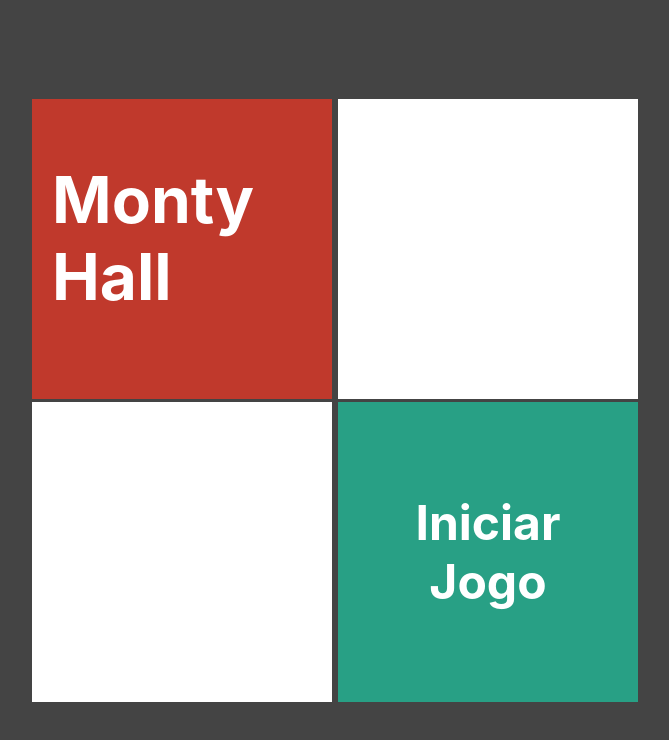
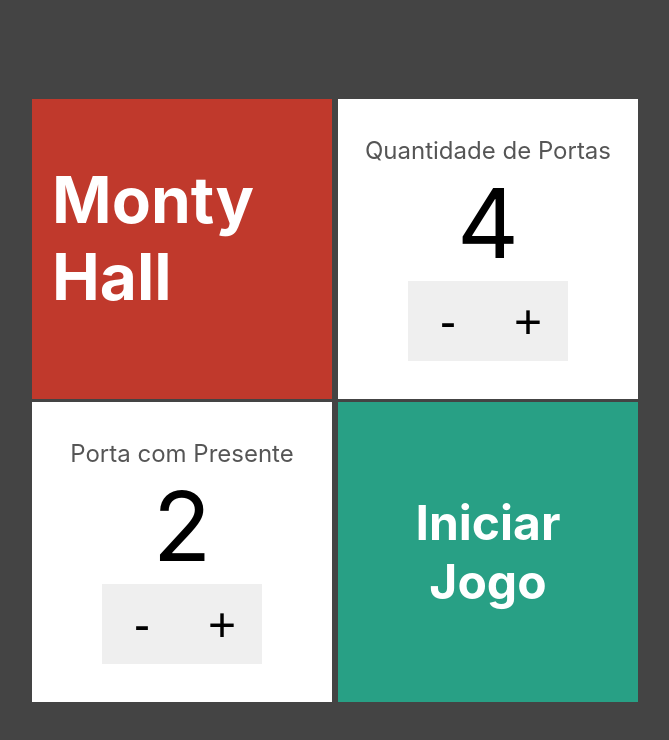
Before and after one commit to AlissonDavisAlmeida/Nextjs-Projeto-MontyHall, a Next.js app: page / in a window 1280 px wide. Shown: the top 740 px of the page, without its empty margins (305-974 px from the left). Built offline with nearby package versions, Linux system fonts and the light colour scheme.

Commit message:
alterações dia 05.11.2021

```diff
--- /dev/null
+++ b/components/EntradaNumerica.tsx
@@ -0,0 +1,32 @@
+import styles from "../styles/entrada.module.css"
+
+interface EntradaNumericaProps{
+    text : string
+    value : number
+    onChange : (newValue : number) => void
+}
+
+
+function EntradaNumerica(props) {
+
+    const dec = () =>{
+       return props.onChange(props.value-1)
+    }
+
+    const inc = () =>{
+       return props.onChange(props.value+1)
+    }
+
+    return (
+        <div className={styles.entradaNumerica}>
+            <span className={styles.text}>{props.text}</span>
+            <span className={styles.value}>{props.value}</span>
+            <div className={styles.botoes}>
+                <button className={styles.btn} onClick={dec}>-</button>
+                <button className={styles.btn} onClick={inc}>+</button>
+            </div>
+        </div>
+    );
+}
+
+export default EntradaNumerica;
--- a/pages/index.tsx
+++ b/pages/index.tsx
@@ -3,9 +3,14 @@
 
 import Cartao from "../components/Cartao";
 import Link from 'next/link';
+import EntradaNumerica from '../components/EntradaNumerica';
+import { useState } from 'react';
 
 
 export default function Form() {
+
+  const [qtdPortas, setqtdPortas] = useState(4);
+  const [isPresent, setisPresent] = useState(2);
 
   return (
     <div className={styles.formulario}>
@@ -13,13 +18,17 @@
       <Cartao bgColor="#c0392c">
         <h1>Monty Hall</h1>
       </Cartao>
-      <Cartao ></Cartao>
+      <Cartao >
+        <EntradaNumerica text="Porta com Presente" value={isPresent} onChange={novaPortaComPresente => setisPresent(novaPortaComPresente)}/>
+      </Cartao>
 
       </div>
       <div>
-      <Cartao></Cartao>
+      <Cartao>
+      <EntradaNumerica  value={qtdPortas} onChange={novaQuantidade=> setqtdPortas(novaQuantidade)} text={"Quantidade de Portas"}/>
+      </Cartao>
       <Cartao bgColor="#28a085">
-    <Link href={`/jogo/4/2`}>
+    <Link href={`/jogo/${qtdPortas}/${isPresent}`} passHref>
       <h2 className={styles.link}>Iniciar Jogo</h2>
       </Link>
       </Cartao>
--- /dev/null
+++ b/styles/entrada.module.css
@@ -0,0 +1,29 @@
+.entradaNumerica{
+    display: flex;
+    flex-direction: column;
+    flex: 1;
+    align-items: center;
+    justify-content: center;
+    color: black;
+}
+.text{
+
+    color: #555;
+    font-size: 1.5rem;
+}
+.value{
+    font-size: 6rem;
+}
+.botoes{
+    display: flex;
+}
+.btn{
+    display: flex;
+    flex-direction: row;
+    justify-content: center;
+    align-items: center;
+    font-size: 3rem;
+    height: 80px;
+    width: 80px;
+    border: none;
+}
--- a/styles/formulario.module.css
+++ b/styles/formulario.module.css
@@ -12,4 +12,5 @@
     display: flex;
     text-align: center;
     align-items: center;
+    cursor: pointer;
 }
```
